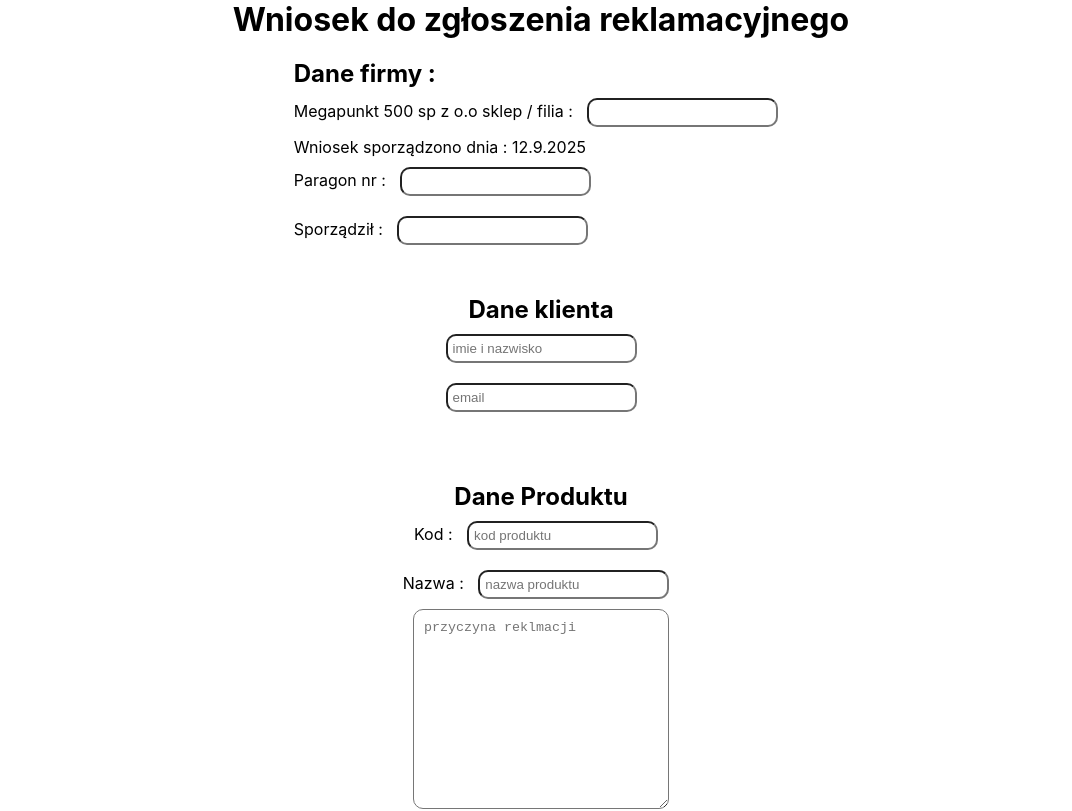
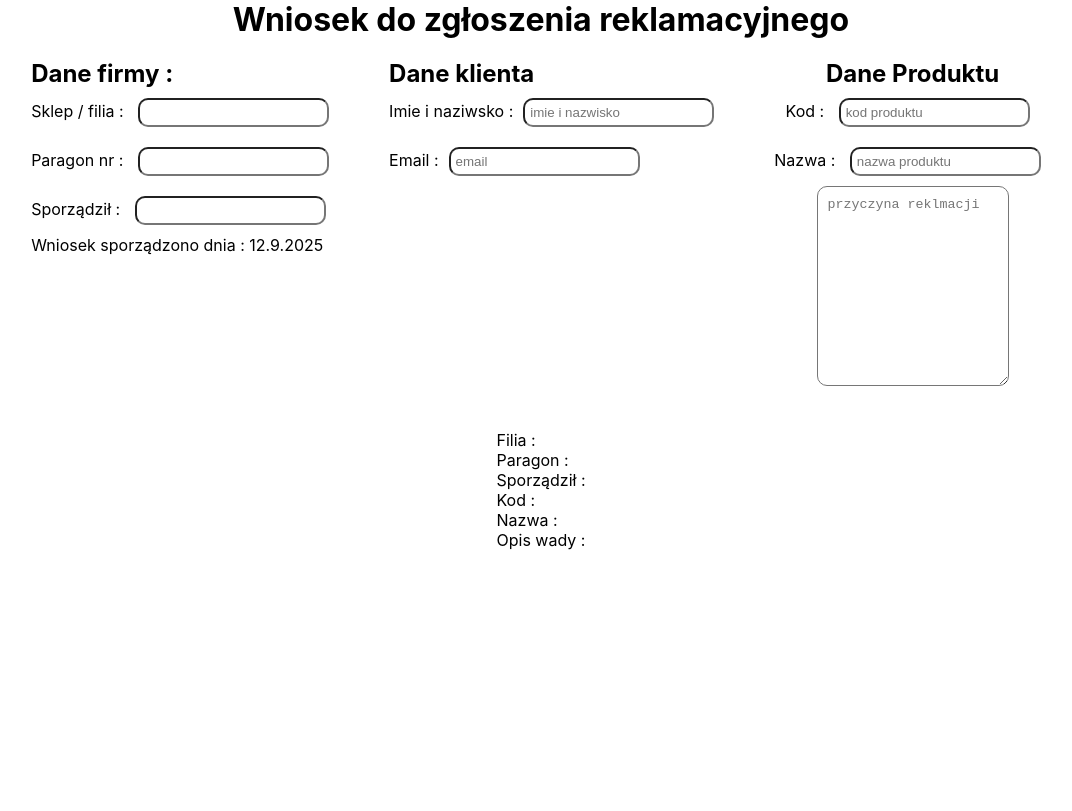
Before and after one commit to marcinoles87/reklamacje, a React (Create React App) app: page / in a window 1280 px wide. Shown: the top 811 px of the page, without its empty margins (99-1171 px from the left). Built offline with nearby package versions, Linux system fonts and the light colour scheme.

Commit message:
add new components

```diff
--- a/src/App.css
+++ b/src/App.css
@@ -18,6 +18,10 @@
   margin: 30px;
 }
 
+.dane-firmy{
+
+}
+
 .dane-reklamacji{
   display: flex;
   flex-direction: row;
@@ -28,7 +32,6 @@
   display: flex;
   flex-direction: column;
   align-items: center;
-  margin: 20px;
 }
 
 input{
@@ -41,7 +44,7 @@ input{
 textarea{
   border-radius: 10px;
   padding: 10px;
-  width: 20vw;
+  width: 15vw;
   height: 200px;
 }
 
@@ -50,3 +53,10 @@ input:hover{
   color:white;
   border: 2px solid rgb(28, 255, 85);
 }
+
+.dane-kontaktowe{
+  display: flex;
+  flex-direction: row;
+  justify-content: center;
+  gap: 50px;
+}
--- a/src/App.js
+++ b/src/App.js
@@ -25,11 +25,14 @@ function App() {
     <div className="App">
       <h1>Wniosek do zgłoszenia reklamacyjnego</h1>
 
-      <DaneFirmy filia={filia} setFilia={setFilia} paragon={paragon} setParagon={setParagon} sprzedawca={sprzedawca} setSprzedawca={setSprzedawca}></DaneFirmy>
-      <DaneZglaszajacego setDaneZglaszajacego={setDaneZglaszajacego} setEmailZglaszajacego={setEmailZglaszajacego}></DaneZglaszajacego>
+      <div className='dane-kontaktowe'>
+              <DaneFirmy filia={filia} setFilia={setFilia} paragon={paragon} setParagon={setParagon} sprzedawca={sprzedawca} setSprzedawca={setSprzedawca}></DaneFirmy>
+              <DaneZglaszajacego setDaneZglaszajacego={setDaneZglaszajacego} setEmailZglaszajacego={setEmailZglaszajacego}></DaneZglaszajacego>
+              <DaneProduktu setKod={setKod} setNazwa={setNazwa} setOpis={setOpis}></DaneProduktu>
+
+      </div>
 
       <div className='dane-reklamacji'>
-              <DaneProduktu setKod={setKod} setNazwa={setNazwa} setOpis={setOpis}></DaneProduktu>
 
       </div>
 
--- a/src/components/DaneFirmy.js
+++ b/src/components/DaneFirmy.js
@@ -12,10 +12,11 @@ function DaneFirmy ({filia,setFilia,paragon,setParagon,sprzedawca,setSprzedawca}
   return (
     <div className='dane-firmy'>
         <h2>Dane firmy : </h2>
-        <p>Megapunkt 500 sp z o.o sklep / filia : <input type="text" onChange={ (e) => setFilia(e.target.value)}></input></p>
-        <p>Wniosek sporządzono dnia : {dataZgloszenia}</p>
+        <p>Sklep / filia : <input type="text" onChange={ (e) => setFilia(e.target.value)}></input></p>
         <p>Paragon nr : <input type='text' onChange={ (e) =>setParagon(e.target.value)}></input></p>
         <p>Sporządził : <input type="text" onChange={ (e) =>setSprzedawca(e.target.value)}></input></p>
+        <p>Wniosek sporządzono dnia : {dataZgloszenia}</p>
+
 
 
     </div>
--- a/src/components/DaneZglaszajacego.js
+++ b/src/components/DaneZglaszajacego.js
@@ -2,10 +2,10 @@ import React from 'react'
 
 function DaneZglaszajacego({setDaneZglaszajacego,setEmailZglaszajacego}) {
   return (
-    <div className='zglaszajacy-container'>
+    <div className='dane-firmy'>
       <h2>Dane klienta</h2>
-      <label><input type='text' placeholder='imie i nazwisko' onChange={ (e) => {setDaneZglaszajacego(e.target.value)}}></input></label>
-      <label><input type='email' placeholder='email' onChange={ (e) => {setEmailZglaszajacego(e.target.value)}}></input></label>
+      <p>Imie i naziwsko :<input type='text' placeholder='imie i nazwisko' onChange={ (e) => {setDaneZglaszajacego(e.target.value)}}></input></p>
+      <p>Email :<input type='email' placeholder='email' onChange={ (e) => {setEmailZglaszajacego(e.target.value)}}></input></p>
     </div>
   )
 }
```
